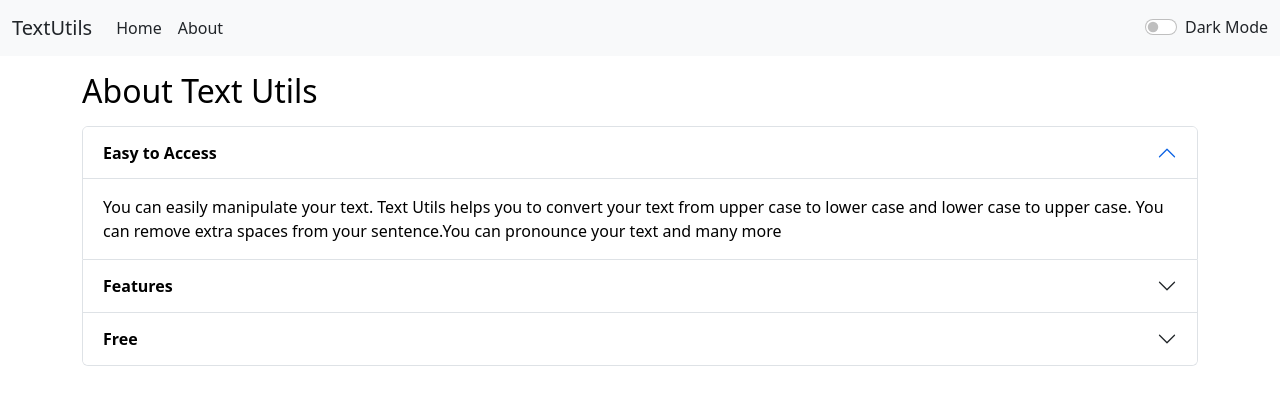
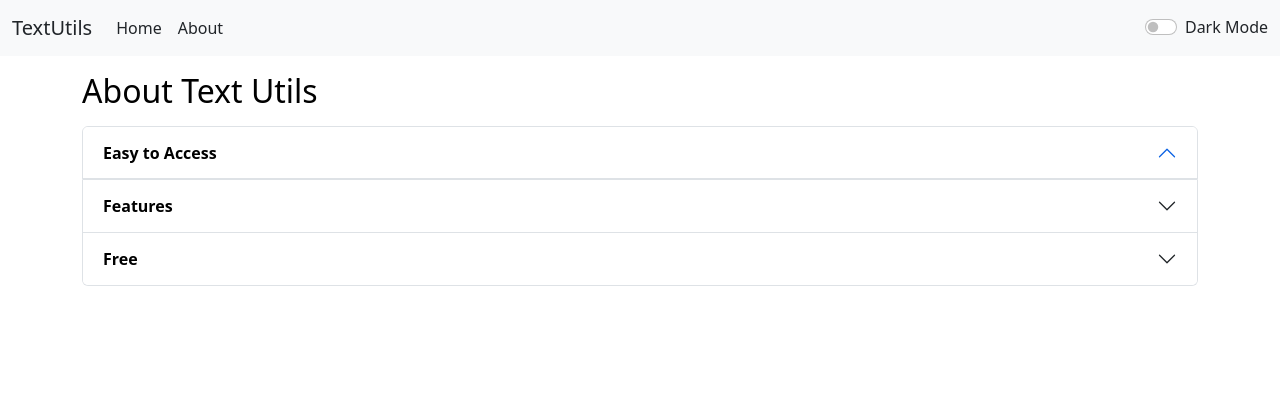
Before and after one commit to mohdmaaz2000/Text-Utils, a React (Create React App) app: page /about in a window 1280 px wide. Shown: the top 404 px of the page. Built offline with nearby package versions, Linux system fonts and the light colour scheme.

Commit message:
Hide the first Accordian body

```diff
--- a/src/components/About.js
+++ b/src/components/About.js
@@ -13,12 +13,12 @@
 
             <div className="accordion" id="accordionExample"  >
                 <div className="accordion-item" style={style}>
-                    <h2 className="accordion-header" id="headingOne">
+                    <h2 className="accordion-header " id="headingOne">
                         <button className="accordion-button" style={style} type="button" data-bs-toggle="collapse" data-bs-target="#collapseOne" aria-expanded="true" aria-controls="collapseOne">
                            <strong>Easy to Access</strong>
                         </button>
                     </h2>
-                    <div id="collapseOne" className="accordion-collapse collapse show" aria-labelledby="headingOne" data-bs-parent="#accordionExample">
+                    <div id="collapseOne" className="accordion-collapse collapse" aria-labelledby="headingOne" data-bs-parent="#accordionExample">
                         <div className="accordion-body" style={style}>
                             You can easily manipulate your text. Text Utils helps you to convert your text from upper case to lower case and lower case to upper case. You can remove extra spaces from your sentence.You can pronounce your text and many more
                         </div>
```
